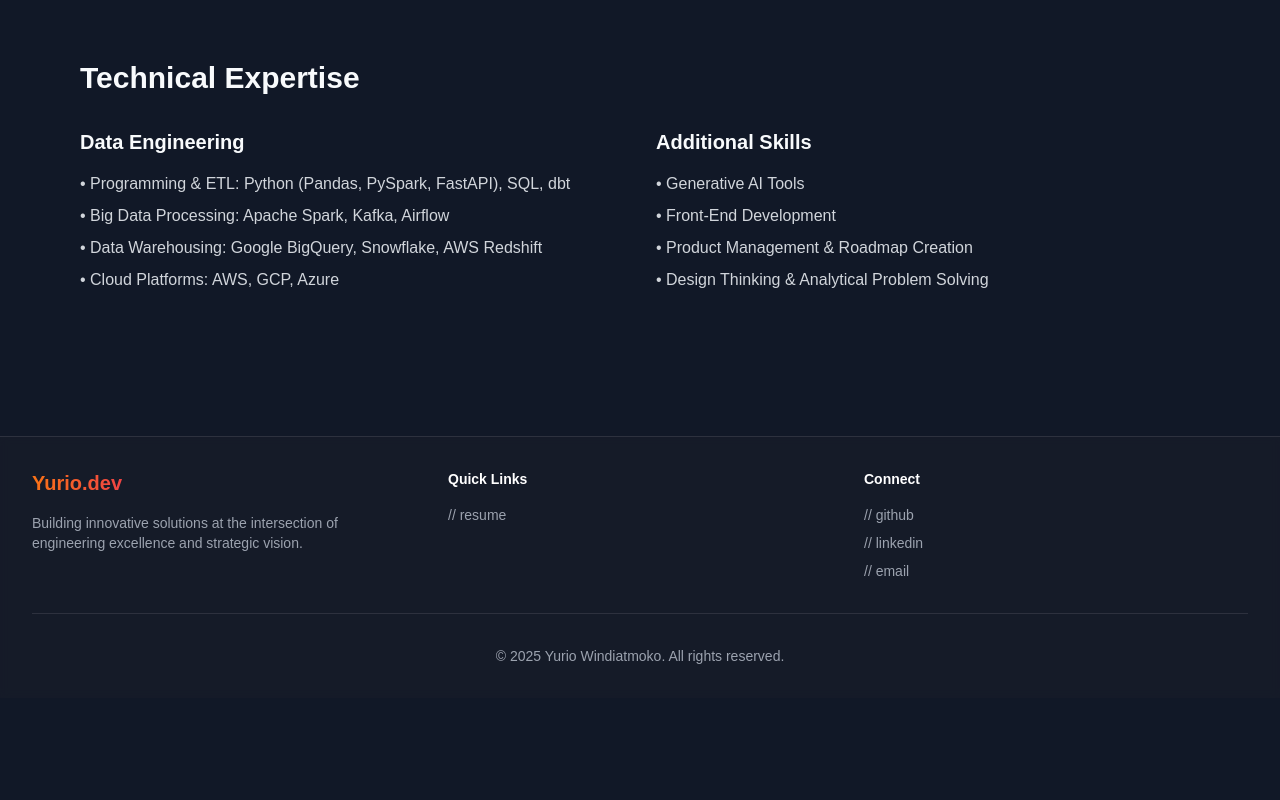
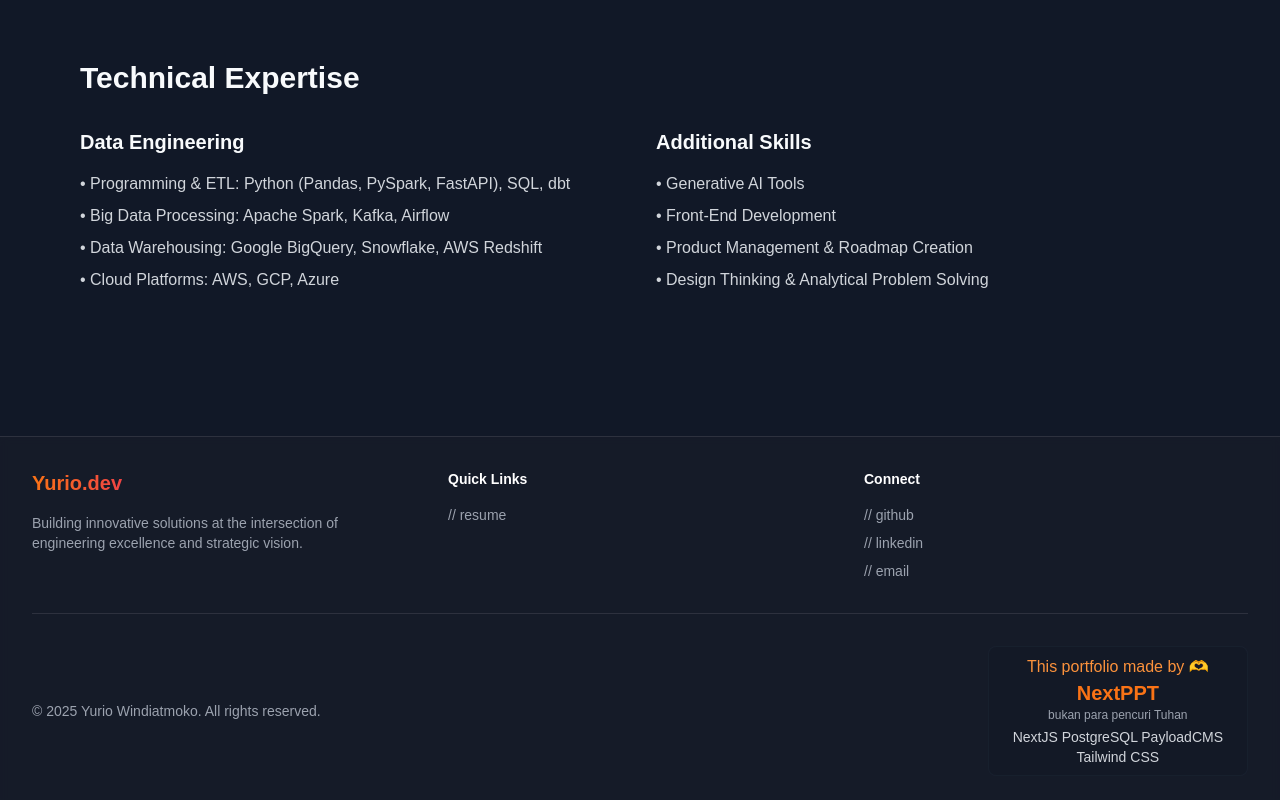
Before and after one commit to Yuriowindiatmoko2401/yuriowindi-portfolio, a Next.js app: page /about in a window 1280 px wide. Shown: the part 4340-5140 px from the top of the page. Before the commit the page ends 5038 px from the top, so only its background shows below. Built offline with nearby package versions, Linux system fonts and the light colour scheme.

Commit message:
feat: enhance project showcase and footer design
- Update project modal with larger GIFs and external links
- Fix LinkedIn clone TRD link URL
- Add stylized NextPPT signature in footer with tech stack
- Improve modal image display and link accessibility"

```diff
--- a/src/app/(landing-page)/components/Footer.js
+++ b/src/app/(landing-page)/components/Footer.js
@@ -59,8 +59,19 @@ const Footer = () => {
             </div>
           </div>
 
-          <div className="border-t border-white/10 mt-8 pt-8 text-center">
-            <p className="text-sm text-gray-400">&copy; 2025 Yurio Windiatmoko. All rights reserved.</p>
+          <div className="border-t border-white/10 mt-8 pt-8">
+            <div className="flex flex-col md:flex-row justify-between items-center">
+              <p className="text-sm text-gray-400">&copy; 2025 Yurio Windiatmoko. All rights reserved.</p>
+              <div className="mt-6 md:mt-0 md:px-6 py-2 max-w-md w-full md:w-auto flex flex-col items-center border border-gray-800/50 rounded-lg bg-gray-900/30">
+                <p className="text-orange-400 font-medium">This portfolio made by 🫶</p>
+                <p className="text-orange-500 font-bold text-xl">NextPPT</p>
+                <p className="text-gray-400 text-xs">bukan para pencuri Tuhan</p>
+                <p className="text-gray-300 text-sm mt-1 text-center">
+                  NextJS PostgreSQL PayloadCMS<br/>
+                  Tailwind CSS
+                </p>
+              </div>
+            </div>
           </div>
         </div>
       </div>
--- a/src/app/(landing-page)/components/ProjectModal.js
+++ b/src/app/(landing-page)/components/ProjectModal.js
@@ -1,5 +1,5 @@
 import Image from "next/image";
-import { X, ChevronRight, ChevronLeft } from "lucide-react";
+import { X, ChevronRight, ChevronLeft, FileText, Code, GitHub } from "lucide-react";
 import { useRef } from "react";
 
 export default function ProjectModal({ project, onClose, onNext, onPrev }) {
@@ -19,7 +19,7 @@ export default function ProjectModal({ project, onClose, onNext, onPrev }) {
     >
       <div
         ref={modalRef}
-        className="bg-gray-900 rounded-lg max-w-4xl w-11/12 max-h-[90vh] overflow-y-auto p-12 h-10/12"
+        className="bg-gray-900 rounded-lg max-w-6xl w-11/12 max-h-[90vh] overflow-y-auto p-12 h-10/12 border border-gray-700/50"
         onClick={(e) => e.stopPropagation()}
       >
         <div className="flex justify-between mb-3">
@@ -32,42 +32,73 @@ export default function ProjectModal({ project, onClose, onNext, onPrev }) {
             <X size={24} />
           </button>
         </div>
-        <div className="flex flex-col md:flex-row gap-6">
-          <div className="space-y-4 md:w-1/2">
-            <p className="text-gray-300">{project.description}</p>
+        <div className="flex flex-col md:flex-row gap-10">
+          <div className="space-y-6 md:w-1/2">
+            <p className="text-gray-300 text-lg">{project.description}</p>
             <p className="text-gray-300">{project.fullDescription}</p>
-            <div>
-              <h3 className="font-semibold mb-2 text-primary">Tech Stack:</h3>
-              <ul className="list-disc list-inside">
+            <div className="mt-6">
+              <h3 className="font-semibold mb-3 text-primary-400 text-lg">Tech Stack:</h3>
+              <div className="flex flex-wrap gap-2 mb-6">
                 {project.techStack.map((tech, index) => (
-                  <li
+                  <span
                     key={index}
-                    className="text-gray-300"
+                    className="px-3 py-1 text-sm rounded-full bg-primary-500/20 text-primary-200 border border-primary-500/30"
                   >
                     {tech}
-                  </li>
+                  </span>
                 ))}
-              </ul>
+              </div>
+            </div>
+
+            <div className="mt-6">
+              <h3 className="font-semibold mb-3 text-primary-400 text-lg">Project Links:</h3>
+              <div className="flex flex-wrap gap-4">
+                <a
+                  href={project.prdLink}
+                  target="_blank"
+                  rel="noopener noreferrer"
+                  className="px-4 py-2 bg-gray-800 hover:bg-gray-700 text-white rounded-md transition-colors duration-200 flex items-center gap-2"
+                >
+                  <span>PRD Document</span>
+                </a>
+                <a
+                  href={project.trdLink}
+                  target="_blank"
+                  rel="noopener noreferrer"
+                  className="px-4 py-2 bg-gray-800 hover:bg-gray-700 text-white rounded-md transition-colors duration-200 flex items-center gap-2"
+                >
+                  <span>TRD Document</span>
+                </a>
+                <a
+                  href={project.githubLink}
+                  target="_blank"
+                  rel="noopener noreferrer"
+                  className="px-4 py-2 bg-gray-800 hover:bg-gray-700 text-white rounded-md transition-colors duration-200 flex items-center gap-2"
+                >
+                  <span>GitHub</span>
+                </a>
+              </div>
             </div>
           </div>
-          <div className="relative h-64 w-full md:w-1/2">
+          <div className="relative h-[400px] w-full md:w-1/2 rounded-lg overflow-hidden border border-gray-700/50">
             <Image
               src={project.image}
               alt={project.title}
               layout="fill"
-              objectFit="cover"
+              objectFit="contain"
+              className="p-0"
             />
           </div>
-          <div className="absolute top-1/2 -translate-y-1/2 flex justify-between w-11/12 max-w-4xl">
+          <div className="absolute top-1/2 -translate-y-1/2 flex justify-between w-full px-4">
             <button
               onClick={onPrev}
-              className="bg-gray-800/50 rounded-full p-2 hover:bg-gray-800/70 transition-colors -translate-x-full"
+              className="bg-gray-800/70 rounded-full p-3 hover:bg-gray-800 transition-colors -translate-x-2 shadow-xl"
             >
               <ChevronLeft size={24} />
             </button>
             <button
               onClick={onNext}
-              className="bg-gray-800/50 rounded-full p-2 hover:bg-gray-800/70 transition-colors -translate-x-[120%]"
+              className="bg-gray-800/70 rounded-full p-3 hover:bg-gray-800 transition-colors translate-x-2 shadow-xl"
             >
               <ChevronRight size={24} />
             </button>
--- a/src/app/(landing-page)/components/ProjectSection.js
+++ b/src/app/(landing-page)/components/ProjectSection.js
@@ -5,63 +5,42 @@ const ProjectSection = () => {
   const projects = [
     {
       id: 1,
-      title: "AI Summarization Tool",
-      tags: ["AWS", "React", "Cloudflare"],
-      description: "A tool that summarizes long articles into short paragraphs using AI.",
+      title: "Twitter Clone",
+      tags: ["React.js", "MongoDB", "Node.js"],
+      description: "A Twitter clone with core social media functionality.",
       fullDescription:
-        "This project uses AWS Lambda functions to process text data and return a summarized version of the content. The front-end is built with React and hosted on Cloudflare Pages.",
-      image: "/summarization.png",
-      techStack: ["React", "AWS", "Cloudflare", "TailwindCSS", "NodeJS"],
+        "A fully functional Twitter clone featuring user authentication, tweet posting, liking, retweeting, following, and more. Built with React.js, MongoDB, Node.js, and Express, implementing a responsive design with Tailwind CSS.",
+      image: "/gif/twitter-clone.gif",
+      techStack: ["React.js", "MongoDB", "Node.js", "Express", "Tailwind CSS"],
+      githubLink: "https://github.com/Yuriowindiatmoko2401/twitter-is-mine",
+      prdLink: "https://rich-oriole-08a.notion.site/Product-Requirements-Document-PRD-Twitter-Clone-1c447881a07a80939fafdb8889b4af8b",
+      trdLink: "https://rich-oriole-08a.notion.site/Technical-Requirements-Document-TRD-Twitter-Clone-1c447881a07a80419f16d04953e468e5",
     },
     {
       id: 2,
-      title: "Newsletter App",
-      tags: ["NextJs", "Cloudflare", "PayloadCMS"],
-      description: "A newsletter app that sends daily updates to subscribers.",
+      title: "LinkedIn Clone",
+      tags: ["React", "Node.js", "MongoDB"],
+      description: "A professional networking platform clone with modern UI.",
       fullDescription:
-        "This project uses NextJS to build the front-end and PayloadCMS to manage content. The app is hosted on Cloudflare Workers.",
-      image: "/proj.png",
-      techStack: ["NextJS", "Cloudflare", "PayloadCMS", "TailwindCSS", "NodeJS", "TypeScript"],
+        "A LinkedIn clone implementing core professional networking features with a modern, responsive design. Features user authentication with JWT, profile management, connection requests, post creation, and more.",
+      image: "/gif/linkedin-clone.gif",
+      techStack: ["React", "Tailwind CSS", "DaisyUI", "React Router", "Node.js", "Express", "MongoDB", "JWT", "Cloudinary", "Mailtrap", "ESLint", "Prettier"],
+      githubLink: "https://github.com/Yuriowindiatmoko2401/its-neo-linkedin",
+      prdLink: "https://rich-oriole-08a.notion.site/Product-Requirements-Document-PRD-Linkedin-Clone-1c547881a07a8085918ec7b0ea4a1362",
+      trdLink: "https://rich-oriole-08a.notion.site/Technical-Requirements-Document-TRD-Linkedin-Clone-1c547881a07a80988288c6fb28332e5d",
     },
     {
       id: 3,
-      title: "Feedback Platform",
-      tags: ["TS", "Postgres", "DrizzleORM"],
-      description: "A platform for collecting feedback from users.",
+      title: "E-Commerce MERN",
+      tags: ["React.js", "Node.js", "MongoDB"],
+      description: "A complete e-commerce solution with modern stack.",
       fullDescription:
-        "This project uses TypeScript and Postgres to store user feedback. DrizzleORM is used to manage the database schema.",
-      image: "/feedback.png",
-      techStack: ["TypeScript", "Postgres", "DrizzleORM", "TailwindCSS", "NodeJS", "Stripe API"],
-    },
-    {
-      id: 4,
-      title: "AI Quiz Generator",
-      tags: ["TS", "NextJS", "DrizzleORM"],
-      description: "A quiz generator that uses AI to generate questions.",
-      fullDescription:
-        "This project uses TypeScript and NextJS to build the front-end. Langchain is used to manage AI requests and responses.",
-      image: "/quiz.png",
-      techStack: ["TypeScript", "NextJS", "OpenAI", "TailwindCSS", "NodeJS", "Stripe API"],
-    },
-    {
-      id: 5,
-      title: "Form Builder Tool",
-      tags: ["NextJS", "React", "TailwindCSS", "Prisma"],
-      description: "A tool that allows users to create custom forms.",
-      fullDescription:
-        "This project uses NextJS and React to build the front-end. Prisma is used to manage the database schema.",
-      image: "/form.png",
-      techStack: ["NextJS", "React", "Prisma", "TailwindCSS", "NodeJS", "Stripe API"],
-    },
-    {
-      id: 6,
-      title: "Blog Website",
-      tags: ["MDX", "NextJS", "TailwindCSS", "Framer Motion"],
-      description: "A blog website with animated page transitions.",
-      fullDescription:
-        "This project uses MDX and NextJS to build the front-end. Framer Motion is used to create page transitions.",
-      image: "/blog.png",
-      techStack: ["MDX", "NextJS", "Framer Motion", "TailwindCSS", "NodeJS", "Stripe API"],
+        "A full-featured e-commerce platform with product catalog, shopping cart, user authentication, payment processing, and order management. Uses React.js frontend with Tailwind CSS and Vite, backed by Node.js/Express with MongoDB and Redis for caching.",
+      image: "/gif/my-ecommerce.gif",
+      techStack: ["React.js", "Tailwind CSS", "Vite", "Axios", "Node.js", "Express.js", "MongoDB", "Mongoose", "Redis", "JWT Authentication", "Cloudinary", "Stripe"],
+      githubLink: "https://github.com/Yuriowindiatmoko2401/my-ecommerce-mern",
+      prdLink: "https://rich-oriole-08a.notion.site/Product-Requirements-Document-PRD-E-Commerce-Application-1c447881a07a801daa4de3418f93c915",
+      trdLink: "https://rich-oriole-08a.notion.site/Technical-Requirements-Document-TRD-E-Commerce-Application-1c447881a07a809a946ef5d562c80c5b",
     },
   ];
 
```
